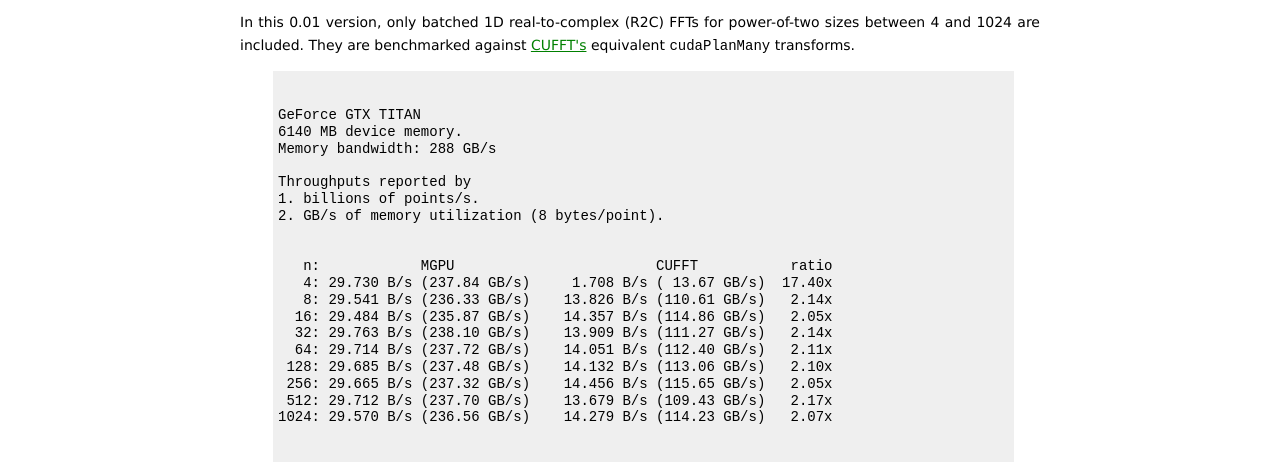
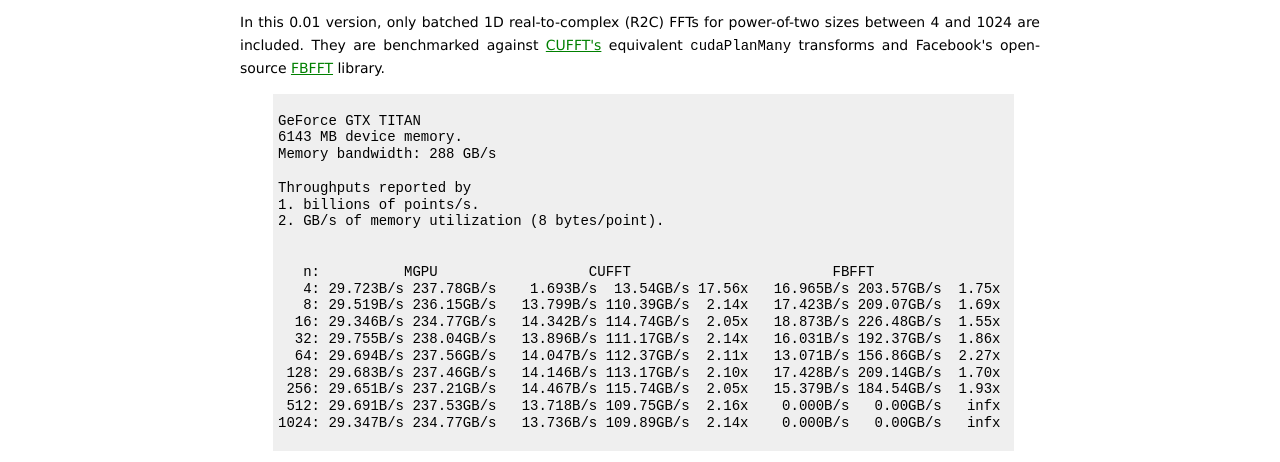
Before and after one commit to seanbaxter/mgpufft, a plain HTML site: page index.html in a window 1280 px wide. Shown: the part 211-673 px from the top of the page. Drawn offline with Linux system fonts and the light colour scheme.

Commit message:
Added FBFFT benchmark

```diff
--- a/index.html
+++ b/index.html
@@ -45,13 +45,12 @@
 In this 0.01 version, only batched 1D real-to-complex (R2C) FFTs for power-of-two sizes between 4 and 1024
 are included. They are benchmarked against
 <a href="http://docs.nvidia.com/cuda/cufft/index.html">CUFFT's</a> equivalent
-<code>cudaPlanMany</code> transforms.
+<code>cudaPlanMany</code> transforms and Facebook's open-source <a href="http://arxiv.org/abs/1412.7580">FBFFT</a> library.
 </p>
 
 <div class="snip"><pre>
-
 GeForce GTX TITAN
-6140 MB device memory.
+6143 MB device memory.
 Memory bandwidth: 288 GB/s
 
 Throughputs reported by
@@ -59,17 +58,16 @@
 2. GB/s of memory utilization (8 bytes/point).
 
 
-   n:            MGPU                        CUFFT           ratio
-   4: 29.730 B/s (237.84 GB/s)     1.708 B/s ( 13.67 GB/s)  17.40x
-   8: 29.541 B/s (236.33 GB/s)    13.826 B/s (110.61 GB/s)   2.14x
-  16: 29.484 B/s (235.87 GB/s)    14.357 B/s (114.86 GB/s)   2.05x
-  32: 29.763 B/s (238.10 GB/s)    13.909 B/s (111.27 GB/s)   2.14x
-  64: 29.714 B/s (237.72 GB/s)    14.051 B/s (112.40 GB/s)   2.11x
- 128: 29.685 B/s (237.48 GB/s)    14.132 B/s (113.06 GB/s)   2.10x
- 256: 29.665 B/s (237.32 GB/s)    14.456 B/s (115.65 GB/s)   2.05x
- 512: 29.712 B/s (237.70 GB/s)    13.679 B/s (109.43 GB/s)   2.17x
-1024: 29.570 B/s (236.56 GB/s)    14.279 B/s (114.23 GB/s)   2.07x
-
+   n:          MGPU                  CUFFT                        FBFFT
+   4: 29.723B/s 237.78GB/s    1.693B/s  13.54GB/s 17.56x   16.965B/s 203.57GB/s  1.75x
+   8: 29.519B/s 236.15GB/s   13.799B/s 110.39GB/s  2.14x   17.423B/s 209.07GB/s  1.69x
+  16: 29.346B/s 234.77GB/s   14.342B/s 114.74GB/s  2.05x   18.873B/s 226.48GB/s  1.55x
+  32: 29.755B/s 238.04GB/s   13.896B/s 111.17GB/s  2.14x   16.031B/s 192.37GB/s  1.86x
+  64: 29.694B/s 237.56GB/s   14.047B/s 112.37GB/s  2.11x   13.071B/s 156.86GB/s  2.27x
+ 128: 29.683B/s 237.46GB/s   14.146B/s 113.17GB/s  2.10x   17.428B/s 209.14GB/s  1.70x
+ 256: 29.651B/s 237.21GB/s   14.467B/s 115.74GB/s  2.05x   15.379B/s 184.54GB/s  1.93x
+ 512: 29.691B/s 237.53GB/s   13.718B/s 109.75GB/s  2.16x    0.000B/s   0.00GB/s   infx
+1024: 29.347B/s 234.77GB/s   13.736B/s 109.89GB/s  2.14x    0.000B/s   0.00GB/s   infx
 </pre></div>
 
 <p>
```
